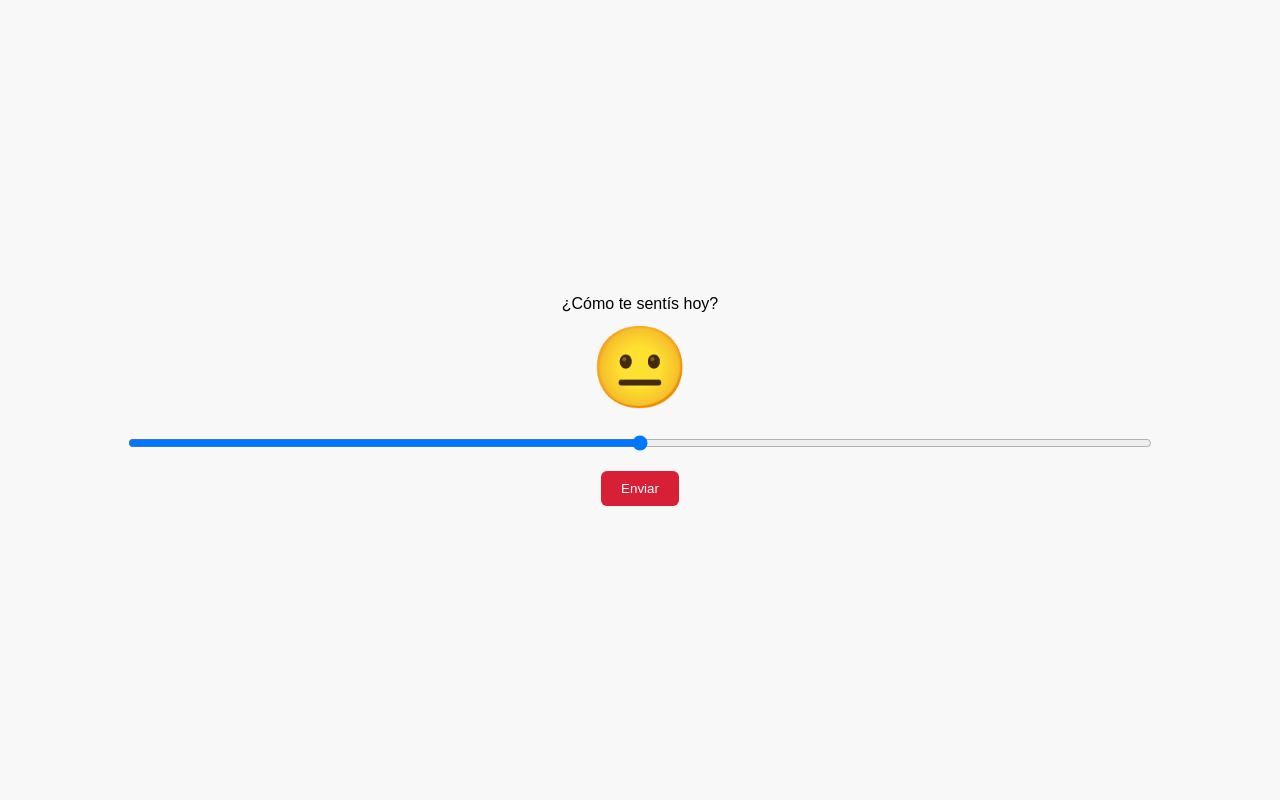
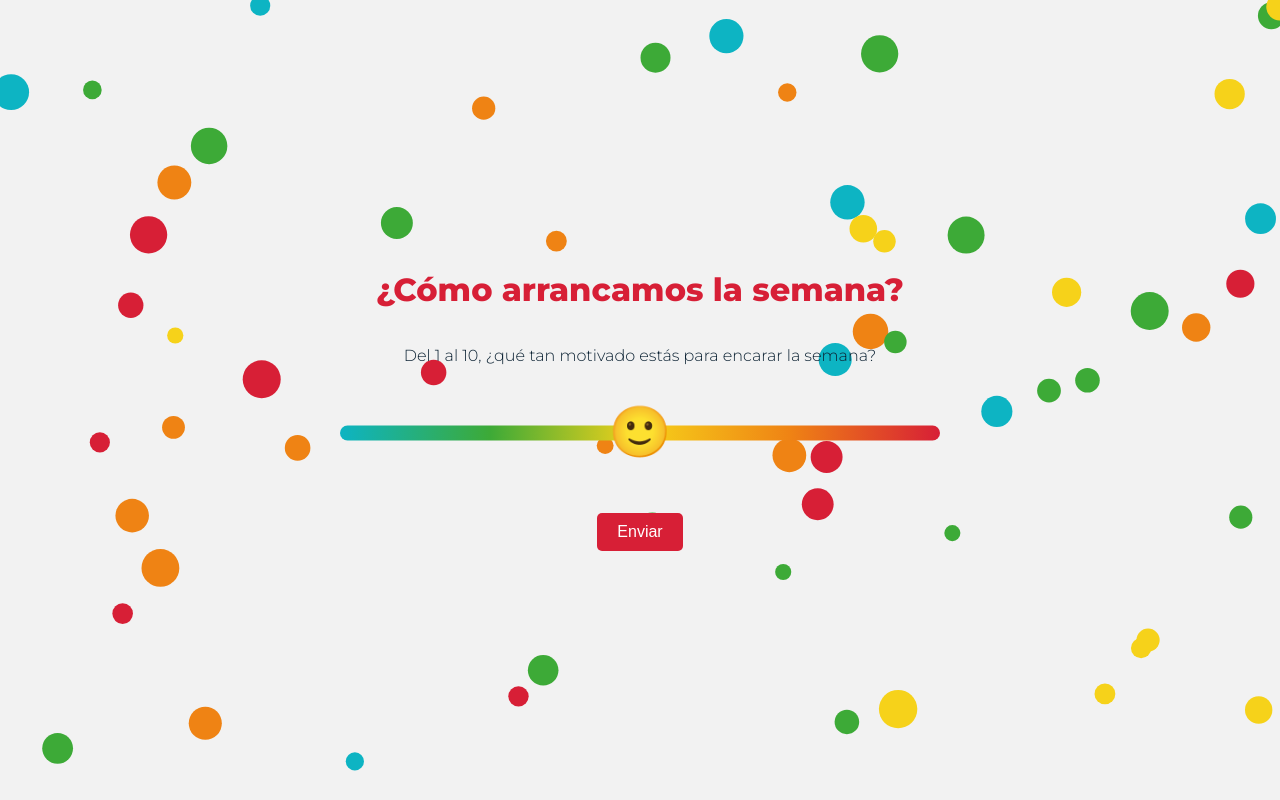
Before and after one commit to ComunicacionCARGO/encuesta-slider, a plain HTML site: page index.html in a window 1280 px wide. Drawn offline with Linux system fonts and the light colour scheme.

Commit message:
Add files via upload

```diff
--- a/index.html
+++ b/index.html
@@ -2,100 +2,267 @@
 <html lang="es">
 <head>
   <meta charset="UTF-8">
-  <meta name="viewport" content="width=device-width, initial-scale=1.0">
-  <title>Encuesta</title>
+  <title>¿Cómo arrancamos la semana?</title>
+  <link href="https://fonts.googleapis.com/css2?family=Montserrat:wght@300;600;800&display=swap" rel="stylesheet">
   <style>
     body {
-      font-family: sans-serif;
+      margin: 0;
+      font-family: "Montserrat", sans-serif;
+      background-color: #F2F2F2;
+      color: #0D2334;
       display: flex;
       flex-direction: column;
       align-items: center;
       justify-content: center;
       height: 100vh;
-      margin: 0;
-      background: #f8f8f8;
+      overflow: hidden;
+      position: relative;
     }
 
-    #emoji {
-      font-size: 5rem;
-      transition: transform 0.3s;
-      user-select: none;
+    canvas#ballpit {
+      position: fixed;
+      top: 0; left: 0;
+      width: 100vw; height: 100vh;
+      z-index: 0;
+      pointer-events: none;
+    }
+
+    h1 {
+      color: #D71F36;
+      font-weight: 800;
+    }
+
+    h1, p, .slider-container, button, .thanks {
+      position: relative;
+      z-index: 2;
+      text-align: center;
+    }
+
+    .slider-container {
+      width: 90%; max-width: 600px;
+      height: 100px;
+      position: relative;
+      margin-bottom: 2rem;
+      display: flex;
+      align-items: center;
+      justify-content: center;
     }
 
     input[type="range"] {
-      width: 80%;
-      margin: 20px 0;
+      -webkit-appearance: none;
+      width: 100%;
+      height: 15px;
+      border-radius: 10px;
+      background: linear-gradient(to right, #0DB4C3, #3DAA37, #F6D21A, #EF8314, #D71F36);
+      outline: none;
+      position: absolute;
+      top: 50%; transform: translateY(-50%);
+      z-index: 1;
+    }
+
+    input[type="range"]::-webkit-slider-thumb {
+      -webkit-appearance: none;
+      width: 60px; height: 60px;
+      background: transparent; border: none;
+      cursor: grab;
+      pointer-events: auto;
+      position: relative;
+      z-index: 3;
+    }
+
+    .emoji-thumb {
+      position: absolute;
+      top: 50%;
+      transform: translate(-50%, -50%) scale(1);
+      font-size: 2rem;
+      transition: transform 0.2s ease;
+      z-index: 2;
+      pointer-events: none;
+    }
+
+    .emoji-thumb.hovered {
+      transform: translate(-50%, -50%) scale(1.3);
     }
 
     button {
       padding: 10px 20px;
-      background: #D71F36;
+      font-size: 1rem;
+      background-color: #D71F36;
+      border: none;
+      border-radius: 5px;
       color: white;
-      border: none;
-      border-radius: 6px;
       cursor: pointer;
+      z-index: 2;
     }
 
-    .explosion {
-      animation: explode 1s ease forwards;
-    }
-
-    @keyframes explode {
-      0%   { transform: scale(1); }
-      50%  { transform: scale(2) rotate(180deg); }
-      100% { transform: scale(0); opacity: 0; }
+    .thanks {
+      display: none;
+      font-size: 1.2rem;
+      margin-top: 1rem;
     }
   </style>
 </head>
 <body>
 
-  <label for="moodSlider" style="margin-bottom: 8px;">¿Cómo te sentís hoy?</label>
-  <div id="emoji">😐</div>
-  <input id="moodSlider" type="range" min="0" max="10" step="0.01" value="5" />
-  <button onclick="enviar()">Enviar</button>
+  <canvas id="ballpit"></canvas>
+
+  <h1>¿Cómo arrancamos la semana?</h1>
+  <p>Del 1 al 10, ¿qué tan motivado estás para encarar la semana?</p>
+
+  <div class="slider-container">
+    <input type="range" min="0" max="10" value="5" step="0.01" id="moodSlider">
+    <div class="emoji-thumb" id="thumbEmoji">😐</div>
+  </div>
+
+  <button id="submitBtn" onclick="enviar()">Enviar</button>
+  <div class="thanks" id="thanks">¡Gracias por sumarte a arrancar con energía! 🚀</div>
 
   <script>
-    const slider = document.getElementById('moodSlider');
-    const emoji = document.getElementById('emoji');
+    const slider = document.getElementById("moodSlider");
+    const thumbEmoji = document.getElementById("thumbEmoji");
+    const caras = ["😴","😕","😟","🙁","😐","🙂","😌","😊","😄","🔥","🚚"];
 
-    const emojis = ["😭", "😢", "☹️", "😟", "😐", "🙂", "😊", "😁", "😄", "😆", "🤩"];
+    function updateEmoji() {
+      const val = +slider.value;
+      const pct = val / 10;
+      thumbEmoji.textContent = caras[Math.round(val)];
+      thumbEmoji.style.left = `calc(${pct * 100}% + ${8 - pct * 16}px)`;
+      thumbEmoji.style.fontSize = `${30 + pct * 40}px`;
+    }
 
-    slider.addEventListener('input', () => {
-      const val = parseFloat(slider.value);
-      const index = Math.round(val);
-      emoji.textContent = emojis[index];
+    slider.addEventListener("input", updateEmoji);
+    slider.addEventListener("mousemove", updateEmoji);
+    window.addEventListener("resize", updateEmoji);
+    updateEmoji();
+
+    slider.addEventListener("mouseenter", () => {
+      thumbEmoji.classList.add("hovered");
+    });
+
+    slider.addEventListener("mouseleave", () => {
+      thumbEmoji.classList.remove("hovered");
     });
 
     async function enviar() {
-      try {
-        emoji.classList.add("explosion");
+      if (localStorage.getItem("encuesta_enviada")) return;
+      localStorage.setItem("encuesta_enviada", "true");
 
-        const mood = slider.value;
-        const ip = await obtenerIP();
+      slider.disabled = true;
+      document.getElementById("submitBtn").style.display = "none";
+      document.getElementById("thanks").style.display = "block";
+      triggerExplosion();
 
-        await fetch('https://script.google.com/macros/s/AKfycbzuElPG84vTEjAjTPZNhZYWN09QpbX1QlN7JuX0hn45vDxqtuNwEFkWjAJIy6_sCFm1/exec', {
-          method: 'POST',
-          headers: { 'Content-Type': 'application/json' },
-          body: JSON.stringify({ mood, ip })
+      const mood = Math.round(+slider.value);
+      const ip = await fetch("https://api64.ipify.org?format=json")
+        .then(res => res.json()).then(data => data.ip);
+
+      fetch("https://script.google.com/macros/s/AKfycbzuElPG84vTEjAjTPZNhZYWN09QpbX1QlN7JuX0hn45vDxqtuNwEFkWjAJIy6_sCFm1/exec", {
+        method: "POST",
+        body: JSON.stringify({ mood, ip }),
+        headers: { "Content-Type": "application/json" },
+      })
+      .then(res => res.text())
+      .then(data => console.log("Respuesta del servidor:", data))
+      .catch(err => console.error("Error al enviar datos:", err));
+
+      setTimeout(() => window.close(), 3000);
+    }
+
+    const canvas = document.getElementById("ballpit");
+    const ctx = canvas.getContext("2d");
+    let w, h;
+    const balls = [];
+    const emojis = [];
+    const mouse = { x: -9999, y: -9999 };
+
+    function resize() {
+      w = canvas.width = window.innerWidth;
+      h = canvas.height = window.innerHeight;
+    }
+
+    function createBalls(n = 60) {
+      for (let i = 0; i < n; i++) {
+        balls.push({
+          x: Math.random() * w,
+          y: Math.random() * h,
+          r: 8 + Math.random() * 12,
+          vx: (Math.random() - 0.5) * 1.5,
+          vy: (Math.random() - 0.5) * 1.5,
+          color: ["#D71F36", "#0DB4C3", "#3DAA37", "#F6D21A", "#EF8314"][Math.floor(Math.random() * 5)]
         });
-
-        console.log("✅ Enviado correctamente. Cerrando en 3s...");
-        setTimeout(() => window.close(), 3000);
-      } catch (error) {
-        console.error("❌ Error al enviar datos:", error);
-        alert("Error al enviar. Ver consola.");
       }
     }
 
-    async function obtenerIP() {
-      try {
-        const res = await fetch('https://api.ipify.org?format=json');
-        const data = await res.json();
-        return data.ip;
-      } catch {
-        return "desconocido";
+    function triggerExplosion() {
+      const val = Math.round(+slider.value);
+      const emoji = caras[val];
+      for (let i = 0; i < 30; i++) {
+        emojis.push({
+          x: w / 2,
+          y: h / 2,
+          vx: (Math.random() - 0.5) * 10,
+          vy: (Math.random() - 0.5) * 10,
+          life: 100,
+          char: emoji
+        });
       }
     }
+
+    function animate() {
+      ctx.clearRect(0, 0, w, h);
+
+      for (let b of balls) {
+        b.vx += (Math.random() - 0.5) * 0.2;
+        b.vy += (Math.random() - 0.5) * 0.2;
+
+        const dx = b.x - mouse.x;
+        const dy = b.y - mouse.y;
+        const dist = Math.sqrt(dx * dx + dy * dy);
+        if (dist < 200) {
+          const f = (200 - dist) / 200;
+          b.vx += dx / dist * f * 2.5;
+          b.vy += dy / dist * f * 2.5;
+        }
+
+        b.x += b.vx;
+        b.y += b.vy;
+
+        if (b.x < 0 || b.x > w) b.vx *= -1;
+        if (b.y < 0 || b.y > h) b.vy *= -1;
+
+        b.vx *= 0.93;
+        b.vy *= 0.93;
+
+        ctx.beginPath();
+        ctx.arc(b.x, b.y, b.r, 0, Math.PI * 2);
+        ctx.fillStyle = b.color;
+        ctx.fill();
+      }
+
+      for (let i = emojis.length - 1; i >= 0; i--) {
+        const e = emojis[i];
+        ctx.font = "32px sans-serif";
+        ctx.globalAlpha = e.life / 100;
+        ctx.fillText(e.char, e.x, e.y);
+        ctx.globalAlpha = 1;
+        e.x += e.vx;
+        e.y += e.vy;
+        e.life--;
+        if (e.life <= 0) emojis.splice(i, 1);
+      }
+
+      requestAnimationFrame(animate);
+    }
+
+    window.addEventListener("mousemove", e => {
+      mouse.x = e.clientX;
+      mouse.y = e.clientY;
+    });
+
+    window.addEventListener("resize", resize);
+    resize();
+    createBalls();
+    animate();
   </script>
 
 </body>
```
